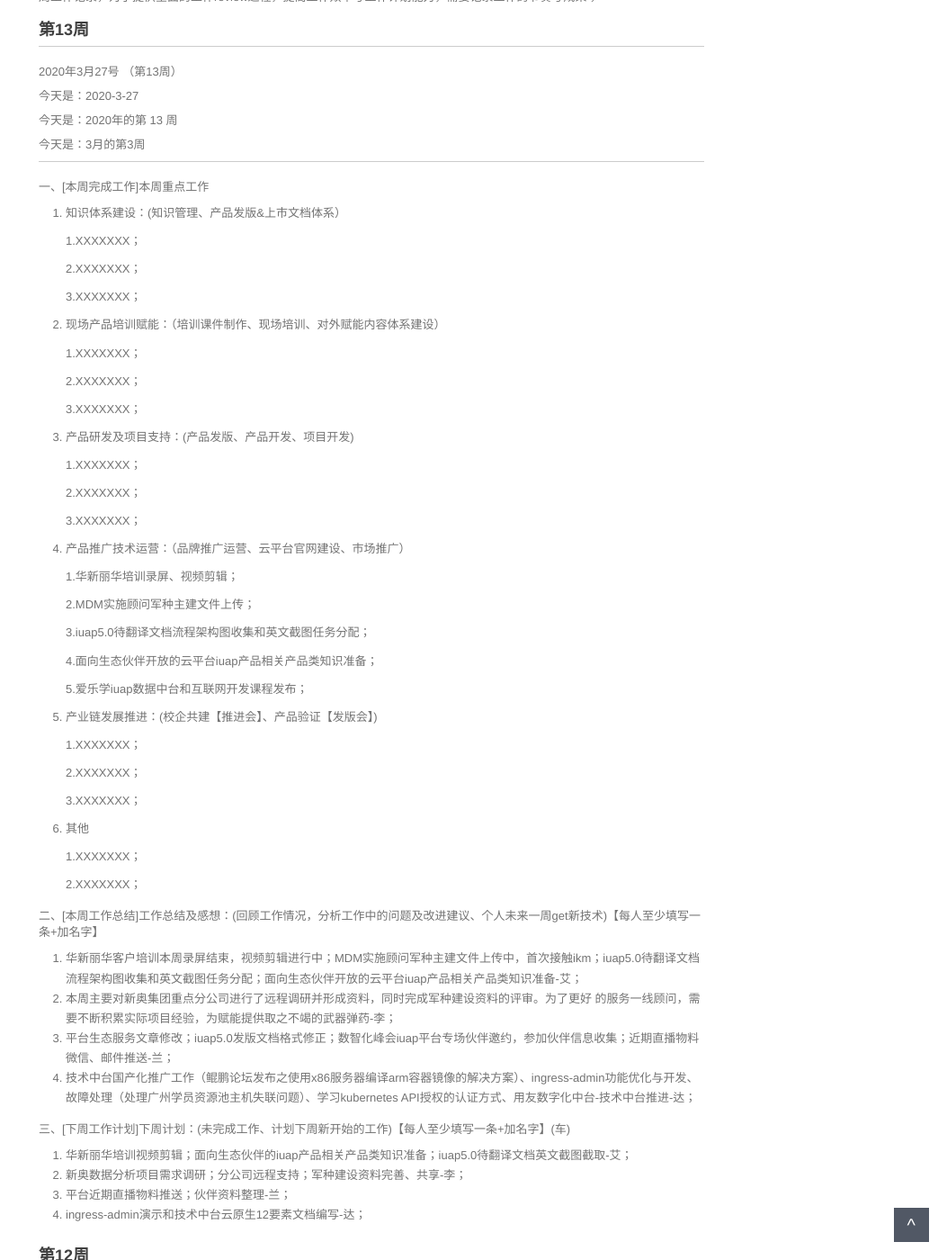
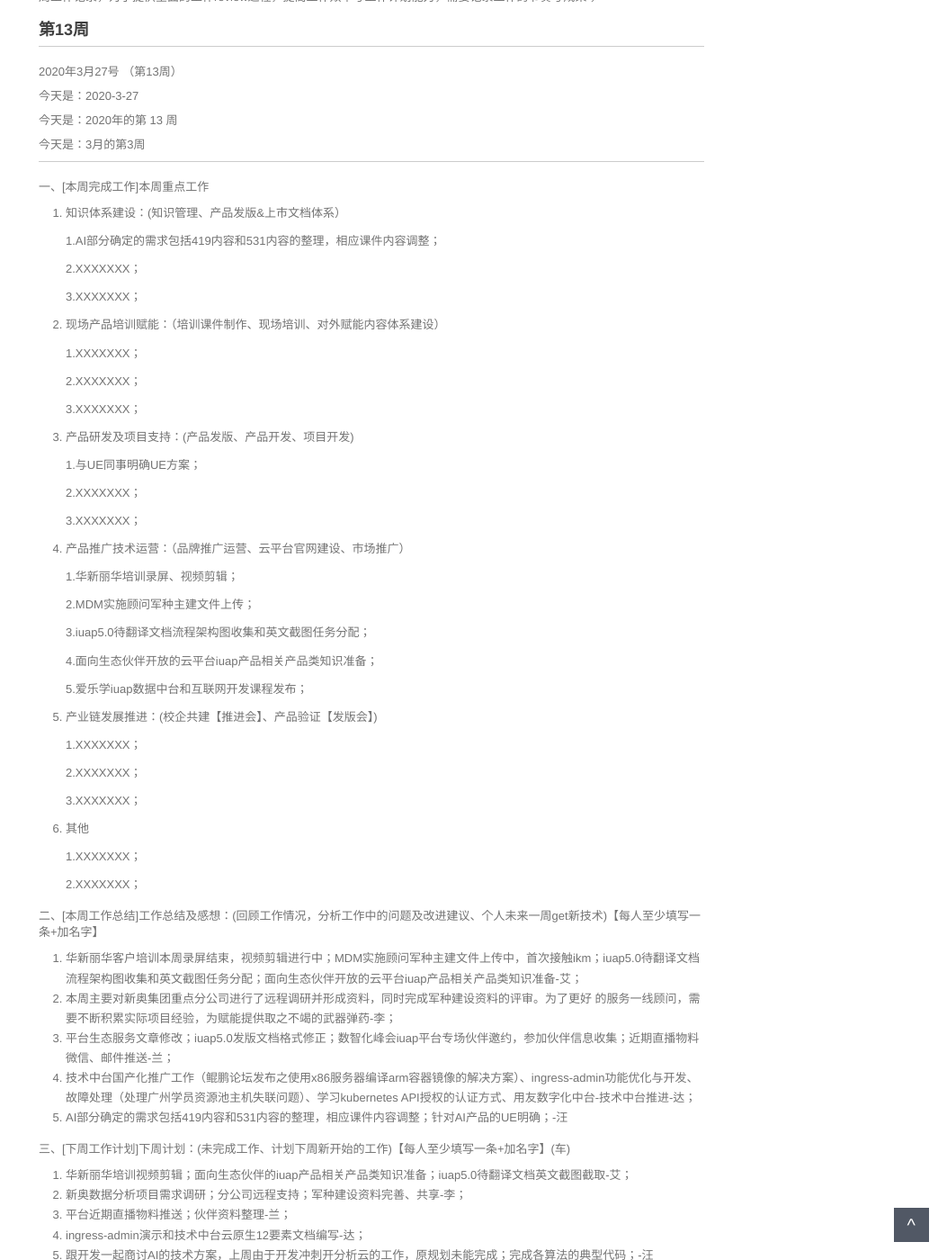
Before and after one commit to walllFlower/blog, a Jekyll site: the page built from 2020-02-28-day_report.md, in a window 1280 px wide and 1400 px high, scrolled down 310 px. Shown: the whole window at 90% size, without its empty margins (227-1280 px from the left). Built offline with Jekyll 4.4.1, drawn with Linux system fonts in a browser that asks for light colours; comment, search, counter and statistics services are not loaded.

Commit message:
Update 2020-02-28-day_report.md

```diff
--- a/2020-02-28-day_report.md
+++ b/2020-02-28-day_report.md
@@ -26,7 +26,7 @@ categories: 技术运营工作周报
 
 1. 知识体系建设：(知识管理、产品发版&上市文档体系）
 
-    1.XXXXXXX；
+    1.AI部分确定的需求包括419内容和531内容的整理，相应课件内容调整；
 
     2.XXXXXXX；
 
@@ -42,7 +42,7 @@ categories: 技术运营工作周报
 
 3. 产品研发及项目支持：(产品发版、产品开发、项目开发)
 
-    1.XXXXXXX；
+    1.与UE同事明确UE方案；
 
     2.XXXXXXX；
 
@@ -81,6 +81,7 @@ categories: 技术运营工作周报
 2. 本周主要对新奥集团重点分公司进行了远程调研并形成资料，同时完成军种建设资料的评审。为了更好 的服务一线顾问，需要不断积累实际项目经验，为赋能提供取之不竭的武器弹药-李；
 3. 平台生态服务文章修改；iuap5.0发版文档格式修正；数智化峰会iuap平台专场伙伴邀约，参加伙伴信息收集；近期直播物料微信、邮件推送-兰；
 4. 技术中台国产化推广工作（鲲鹏论坛发布之使用x86服务器编译arm容器镜像的解决方案）、ingress-admin功能优化与开发、故障处理（处理广州学员资源池主机失联问题）、学习kubernetes API授权的认证方式、用友数字化中台-技术中台推进-达；
+5. AI部分确定的需求包括419内容和531内容的整理，相应课件内容调整；针对AI产品的UE明确；-汪
 
 三、[下周工作计划]下周计划：(未完成工作、计划下周新开始的工作)【每人至少填写一条+加名字】(车)
 
@@ -88,6 +89,7 @@ categories: 技术运营工作周报
 2. 新奥数据分析项目需求调研；分公司远程支持；军种建设资料完善、共享-李；
 3. 平台近期直播物料推送；伙伴资料整理-兰；
 4. ingress-admin演示和技术中台云原生12要素文档编写-达；
+5. 跟开发一起商讨AI的技术方案，上周由于开发冲刺开分析云的工作，原规划未能完成；完成各算法的典型代码；-汪
 
 
 ###  第12周
```
